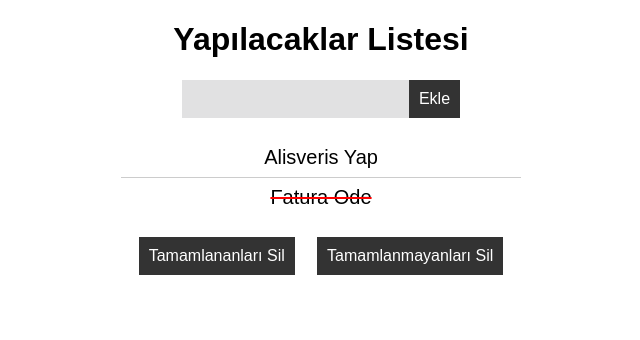
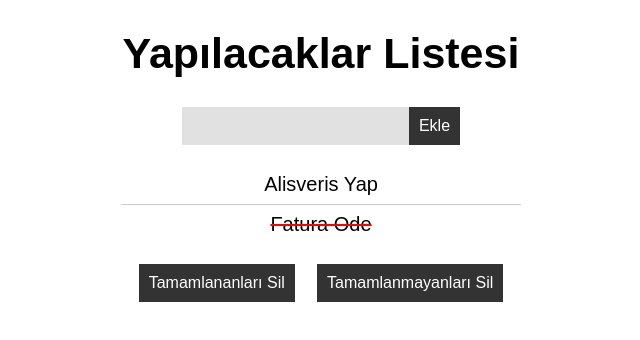
Before and after one commit to omeraksoy/React-Todo-App, a React (Create React App) app in the folder todoapp/src/: page / in a window 1280 px wide. Shown: the top 340 px of the page, without its empty margins (319-959 px from the left). Built offline with nearby package versions, Linux system fonts and the light colour scheme; the HTML template or start-up script is replaced by a standard one.

Commit message:
başlık büyütüldü

```diff
--- a/todoapp/src/App.css
+++ b/todoapp/src/App.css
@@ -89,3 +89,6 @@
   text-decoration: line-through red;
   transition: all ease 1s;
 }
+h1 {
+  font-size: 43px;
+}
```
